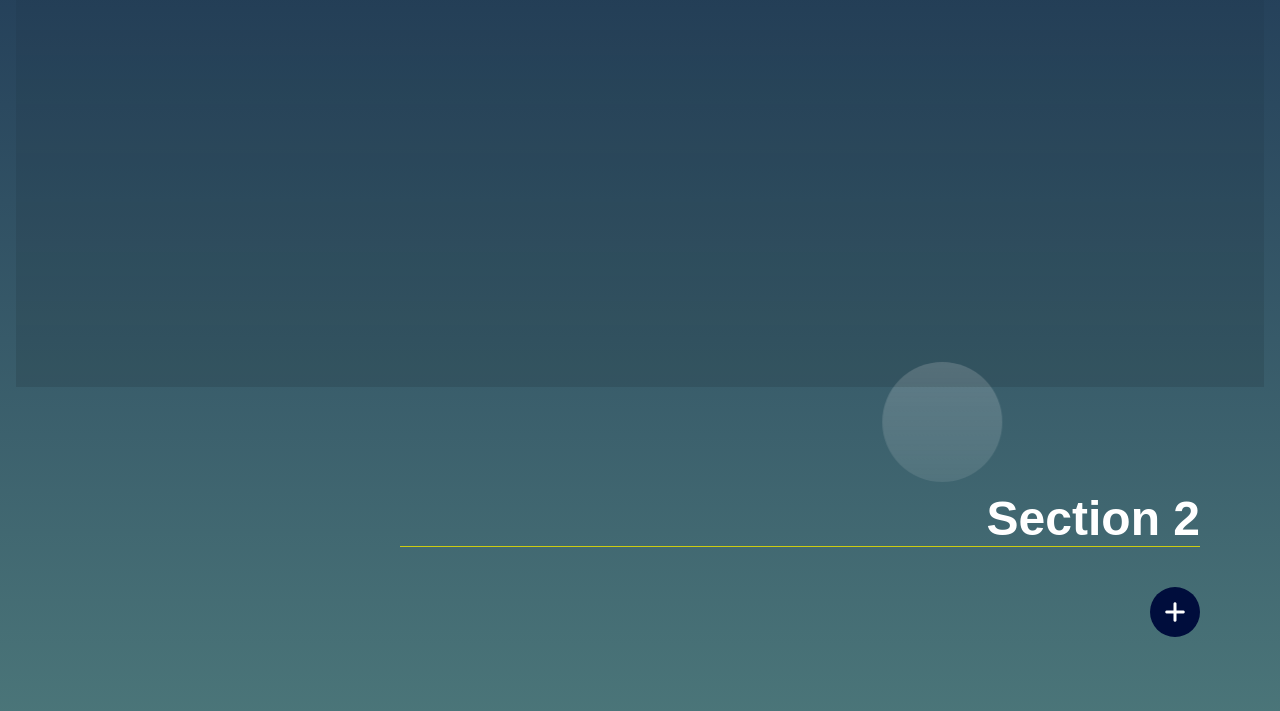
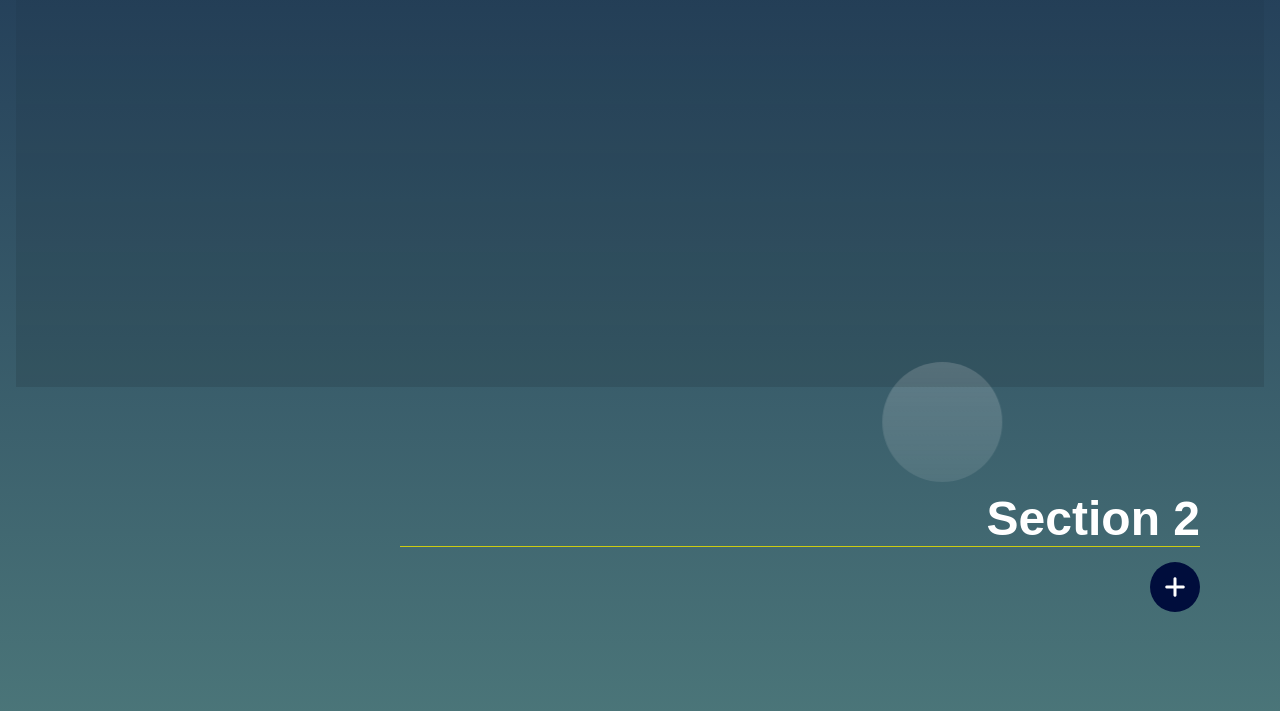
Before and after one commit to Tacktician/landing-page-example, a website: page index.html in a window 1280 px wide. Shown: the part 724-1435 px from the top of the page. Drawn offline with Linux system fonts and the light colour scheme.

Commit message:
fixed margin for header-icon

```diff
--- a/css/header-icon.css
+++ b/css/header-icon.css
@@ -2,6 +2,7 @@
     display: inline-flex;
     justify-content: center;
     align-items: center;
+    margin-top: -25px;
     width: 50px;
     height: 50px;
     background-color: #000D3CFF;
```
